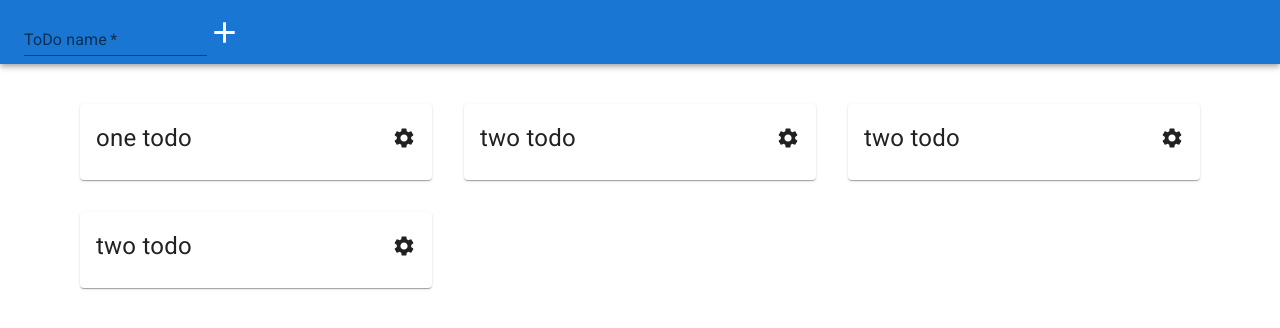
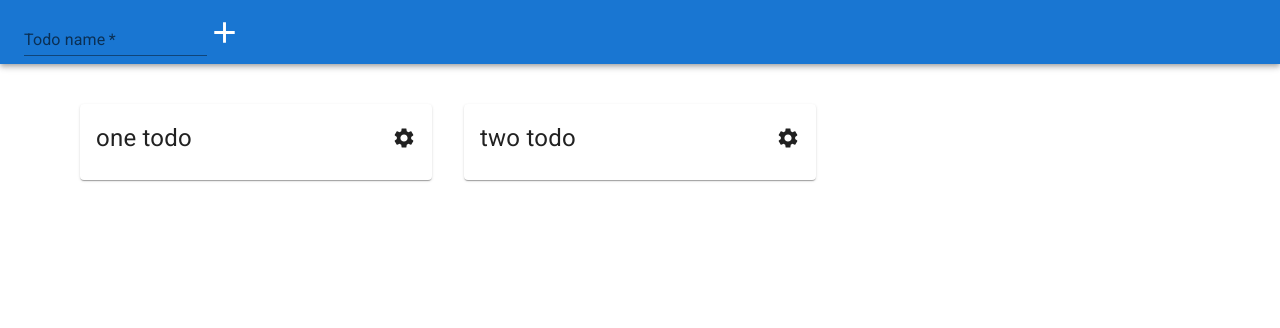
Before and after one commit to Valery91-qw/raccoon-todo, a React (Vite) app: page / in a window 1280 px wide. Shown: the top 328 px of the page. Built offline with nearby package versions, Linux system fonts and the light colour scheme.

Commit message:
feat: create AppDataContext component, implement addTodo function and removeTodo function.

```diff
--- a/src/App.tsx
+++ b/src/App.tsx
@@ -1,26 +1,20 @@
-import { useState } from 'react';
 import { Grid } from '@mui/material';
 import Header from './components/Header';
-import { AppContextProvider } from './context/AppContext';
 import Todo from './components/todo/Todo';
+import { useAppDataContext } from './context/AppDataContext';
 
 function App() {
-  const [todos] = useState([
-    { todoName: 'one todo', tasks: [] },
-    { todoName: 'two todo', tasks: [] },
-    { todoName: 'two todo', tasks: [] },
-    { todoName: 'two todo', tasks: [] },
-  ]);
+  const { todos } = useAppDataContext();
 
   return (
-    <AppContextProvider>
+    <>
       <Header />
       <Grid container spacing={4} px={10} mt={1}>
         {
             todos.map((el) => <Todo key={el.todoName} name={el.todoName} tasks={el.tasks} />)
-        }
+          }
       </Grid>
-    </AppContextProvider>
+    </>
   );
 }
 
--- a/src/components/Header.tsx
+++ b/src/components/Header.tsx
@@ -2,13 +2,29 @@ import {
   AppBar, ButtonBase, TextField, Toolbar,
 } from '@mui/material';
 import AddIcon from '@mui/icons-material/Add';
+import { ChangeEvent, useState } from 'react';
+import { useAppDataContext } from '../context/AppDataContext';
 
 export default function Header() {
+  const { addTodo } = useAppDataContext();
+
+  const [value, setValue] = useState<string>('');
+
+  const handleChange = (e: ChangeEvent<HTMLInputElement>) => {
+    setValue(e.currentTarget.value);
+  };
+
+  const handleClick = () => {
+    if (!value) return;
+    addTodo(value);
+    setValue('');
+  };
+
   return (
     <AppBar position="relative">
       <Toolbar>
-        <TextField variant="standard" label="ToDo name" required />
-        <ButtonBase>
+        <TextField variant="standard" label="Todo name" onChange={handleChange} value={value} required />
+        <ButtonBase onClick={handleClick} disabled={!value}>
           <AddIcon fontSize="large" />
         </ButtonBase>
       </Toolbar>
--- a/src/components/todo/TodoHeader.tsx
+++ b/src/components/todo/TodoHeader.tsx
@@ -3,8 +3,11 @@ import {
 } from '@mui/material';
 import SettingsIcon from '@mui/icons-material/Settings';
 import React, { useState } from 'react';
+import { useAppDataContext } from '../../context/AppDataContext';
 
 export default function TodoHeader({ name } : { name: string }) {
+  const { removeTodo } = useAppDataContext();
+
   const [element, seElement] = useState<undefined | null | HTMLElement>(null);
   const isOpen = Boolean(element);
   const handleClick = (e: React.MouseEvent<HTMLButtonElement>) => {
@@ -39,6 +42,7 @@ export default function TodoHeader({ name } : { name: string }) {
       >
         <MenuItem>Add task</MenuItem>
         <MenuItem>show news</MenuItem>
+        <MenuItem onClick={() => removeTodo(name)}>Remove todol</MenuItem>
       </Menu>
     </CardContent>
   );
--- /dev/null
+++ b/src/context/AppDataContext.tsx
@@ -0,0 +1,31 @@
+import {
+  createContext, useCallback, useContext, useMemo, useState,
+} from 'react';
+
+const AppDataContext = createContext({});
+
+export function useAppDataContext() {
+  return useContext(AppDataContext);
+}
+export function AppDataProvider({ children }: typeof children) {
+  const [todos, setTodo] = useState([
+    { todoName: 'one todo', tasks: [] },
+    { todoName: 'two todo', tasks: [] },
+  ]);
+
+  const addTodo = useCallback((title: string) => {
+    setTodo((prev) => [...prev, { todoName: title, tasks: [] }]);
+  }, []);
+
+  const removeTodo = useCallback((title: string) => {
+    setTodo((prev) => prev.filter((el) => el.todoName !== title));
+  }, []);
+
+  const value = useMemo(() => ({ todos, addTodo, removeTodo }), [todos, addTodo, removeTodo]);
+
+  return (
+    <AppDataContext.Provider value={value}>
+      {children}
+    </AppDataContext.Provider>
+  );
+}
--- a/src/main.tsx
+++ b/src/main.tsx
@@ -1,9 +1,15 @@
 import React from 'react';
 import ReactDOM from 'react-dom/client';
 import App from './App';
+import { AppDataProvider } from './context/AppDataContext';
+import { AppContextProvider } from './context/AppContext';
 
 ReactDOM.createRoot(document.getElementById('root') as HTMLElement).render(
-  <React.StrictMode>
-    <App />
-  </React.StrictMode>,
+  // <React.StrictMode>
+  <AppDataProvider>
+    <AppContextProvider>
+      <App />
+    </AppContextProvider>
+  </AppDataProvider>,
+  // </React.StrictMode>,
 );
```
